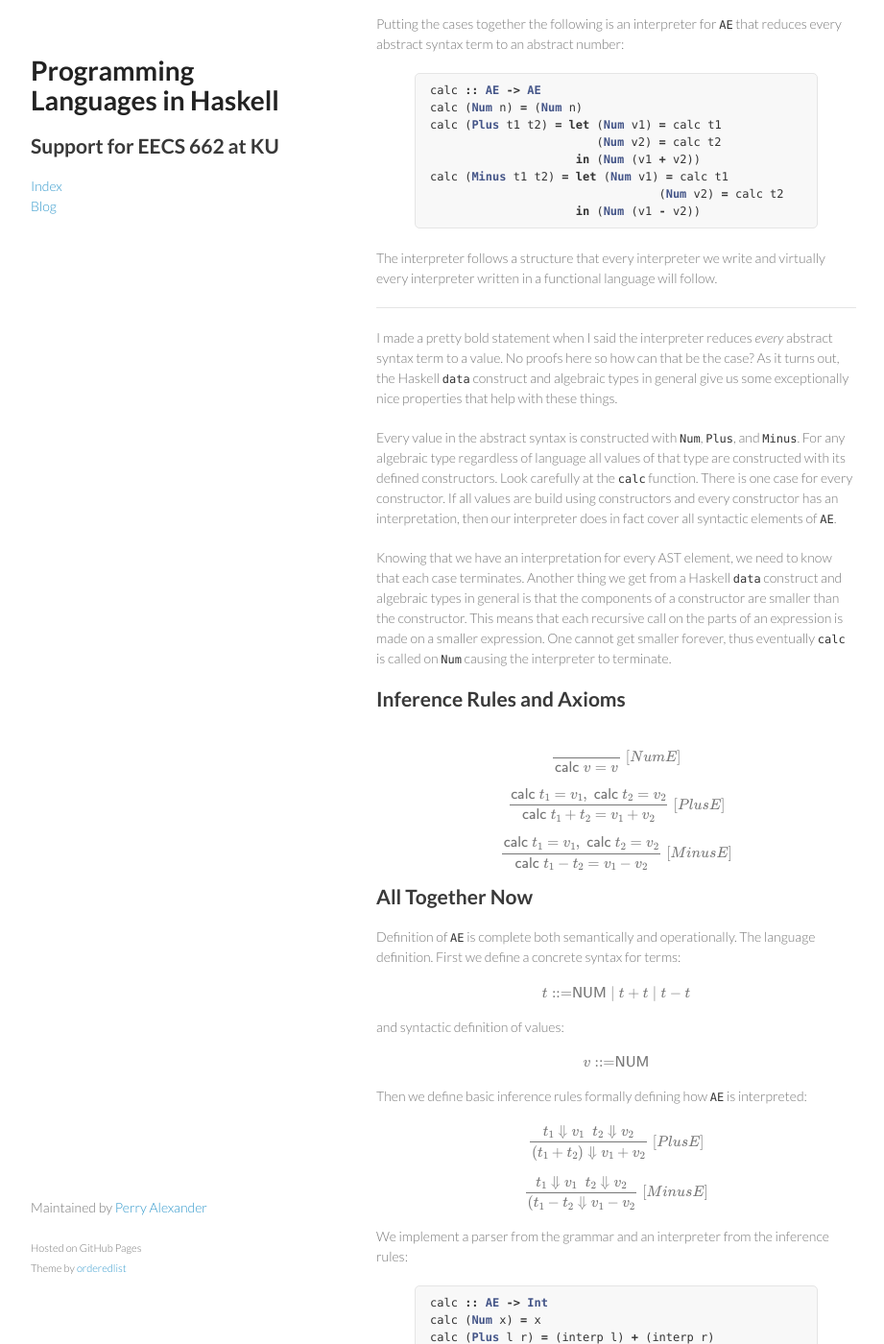
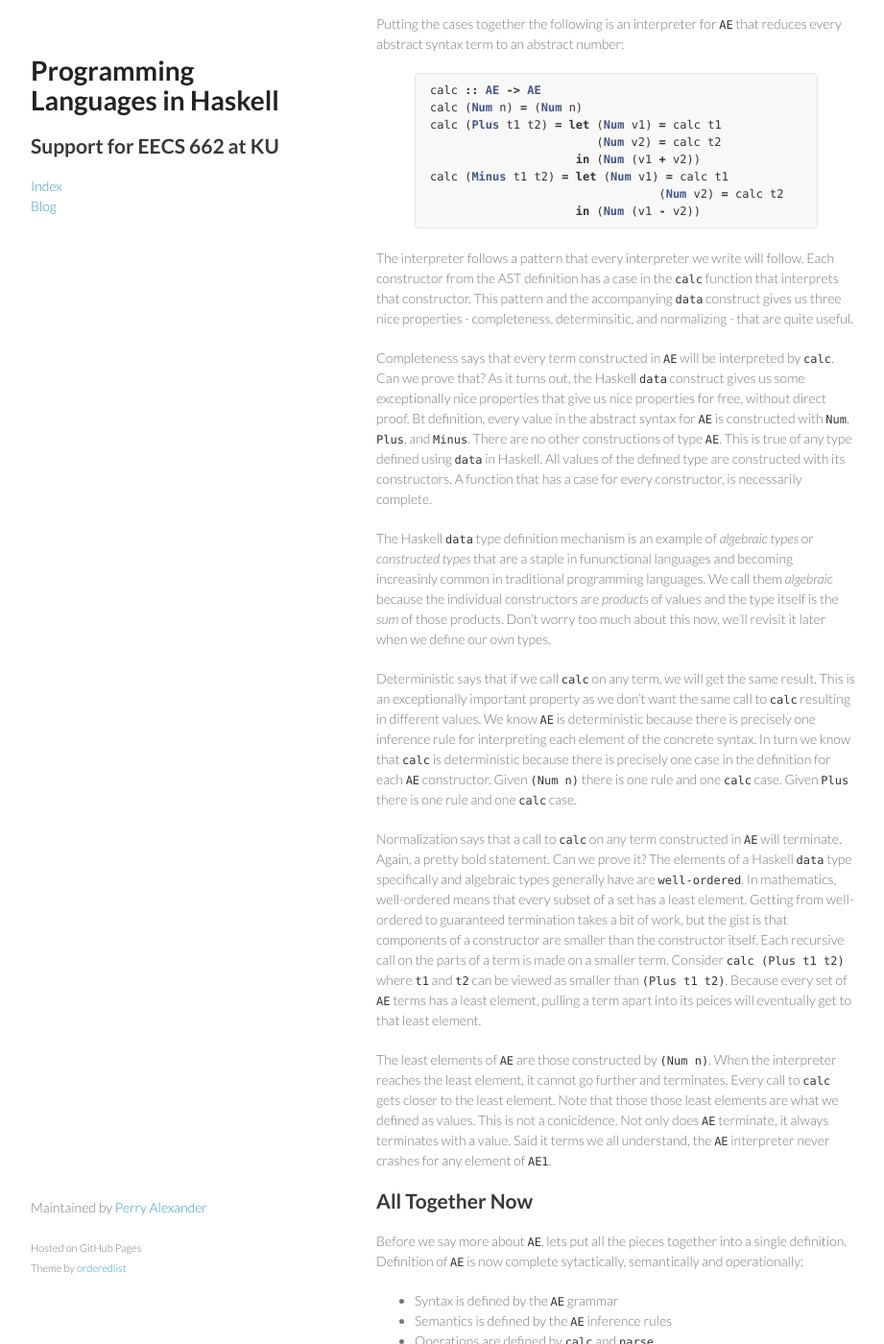
Before and after one commit to ku-sldg/plih, a Jekyll site: the page built from _posts/2016-06-13-SimpleInterpreters.md, in a window 1280 px wide and 1400 px high, scrolled down 7970 px. Shown: the whole window at 96% size, without its empty margins (178-1099 px from the left). Built offline with Jekyll 4.4.1, drawn with Linux system fonts in a browser that asks for light colours; formulas are drawn with MathJax 3; some of the changed text lies outside the part shown.

Commit message:
wrapping up draft 0

```diff
--- a/_posts/2016-06-13-SimpleInterpreters.md
+++ b/_posts/2016-06-13-SimpleInterpreters.md
@@ -302,68 +302,112 @@ calc (Minus t1 t2) = let (Num v1) = calc t1
                      in (Num (v1 - v2))
 {% endhighlight %}
 
-The interpreter follows a structure that every interpreter we write and virtually every interpreter written in a functional language will follow.
+The interpreter follows a pattern that every interpreter we write will follow.  Each constructor from the AST definition has a case in the `calc` function that interprets that constructor.  This pattern and the accompanying `data` construct gives us three nice properties - completeness, determinsitic, and normalizing - that are quite useful.
 
----
+Completeness says that every term constructed in `AE` will be interpreted by `calc`.  Can we prove that? As it turns out, the Haskell `data` construct gives us some exceptionally nice properties that give us nice properties for free, without direct proof. Bt definition, every value in the abstract syntax for `AE` is constructed with `Num`, `Plus`, and `Minus`.  There are no other constructions of type `AE`.   This is true of any type defined using `data` in Haskell.  All values of the defined type are constructed with its constructors.  A function that has a case for every constructor, is necessarily complete.
 
-I made a pretty bold statement when I said the interpreter reduces *every* abstract syntax term to a value.  No proofs here so how can that be the case?  As it turns out, the Haskell `data` construct and algebraic types in general give us some exceptionally nice properties that help with these things.
+The Haskell `data` type definition mechanism is an example of *algebraic types* or *constructed types* that are a staple in fununctional languages and becoming increasinly common in traditional programming languages.  We call them *algebraic* because the individual constructors are *products* of values and the type itself is the *sum* of those products.  Don't worry too much about this now, we'll revisit it later when we define our own types.
 
-Every value in the abstract syntax is constructed with `Num`, `Plus`, and `Minus`.  For any algebraic type regardless of language all values of that type are constructed with its defined constructors.  Look carefully at the `calc` function.  There is one case for every constructor.  If all values are build using constructors and every constructor has an interpretation, then our interpreter does in fact cover all syntactic elements of `AE`.
+Deterministic says that if we call `calc` on any term, we will get the same result.  This is an exceptionally important property as we don't want the same call to `calc` resulting in different values.  We know `AE` is deterministic because there is precisely one inference rule for interpreting each element of the concrete syntax.  In turn we know that `calc` is deterministic because there is precisely one case in the definition for each `AE` constructor.  Given `(Num n)` there is one rule and one `calc` case.  Given `Plus` there is one rule and one `calc` case.
 
-Knowing that we have an interpretation for every AST element, we need to know that each case terminates.  Another thing we get from a Haskell `data` construct and algebraic types in general is that the components of a constructor are smaller than the constructor.  This means that each recursive call on the parts of an expression is made on a smaller expression.  One cannot get smaller forever, thus eventually `calc` is called on `Num` causing the interpreter to terminate.
+Normalization says that a call to `calc` on any term constructed in `AE` will terminate.  Again, a pretty bold statement.  Can we prove it?  The elements of a Haskell `data` type specifically and algebraic types generally have are `well-ordered`.  In mathematics, well-ordered means that every subset of a set has a least element.  Getting from well-ordered to guaranteed termination takes a bit of work, but the gist is that components of a constructor are smaller than the constructor itself.  Each recursive call on the parts of a term is made on a smaller term.  Consider `calc (Plus t1 t2)` where `t1` and `t2` can be viewed as smaller than `(Plus t1 t2)`.  Because every set of `AE` terms has a least element, pulling a term apart into its peices will eventually get to that least element.
 
-## Inference Rules and Axioms
+The least elements of `AE` are those constructed by `(Num n)`.  When the interpreter reaches the least element, it cannot go further and terminates.  Every call to `calc` gets closer to the least element.  Note that those those least elements are what we defined as values.  This is not a conicidence.  Not only does `AE` terminate, it always terminates with a value.  Said it terms we all understand, the `AE` interpreter never crashes for any element of `AE1`.
 
-$$
-\newcommand\calc{\mathsf{calc}\;}
-\newcommand\parse{\mathsf{parse}\;}
-\newcommand\typeof{\mathsf{typeof}\;}
-\newcommand\interp{\mathsf{interp}\;}
-\newcommand\eval{\mathsf{calc}\;}
-$$
+## All Together Now
+
+Before we say more about `AE`, lets put all the pieces together into a single definition.  Definition of `AE` is now complete sytactically, semantically and operationally:
+
+* Syntax is defined by the `AE` grammar
+* Semantics is defined by the `AE` inference rules
+* Operations are defined by `calc` and `parse`.
+
+First we defined a concrete syntax for terms:
+
+$$\begin{align*}
+t ::= & \NUM \mid t + t \mid t - t \\
+\end{align*}$$
+
+and syntactic definition of values:
+
+$$\begin{align*}
+v ::= & \NUM \\
+\end{align*}$$
+
+Then we defined basic inference rules formally defining how `AE` is interpreted:
 
 $$\frac{}{\calc v = v}\; [NumE]$$
 
 $$\frac{\calc t_1 = v_1,\; \calc t_2 = v_2}{\calc t_1 + t_2 = v_1+v_2}\; [PlusE]$$
 
-$$\frac{\calc t_1 = v_1,\; \calc t_2 = v_2}{\calc t_1 - t_2 = v_1-v_2}\; [MinusE]$$
+$$\frac{\calc t_1 = v_1,\; \calc t_2 = v_2}{\calc t_1 + t_2 = v_1-v_2}\; [MinusE]$$
 
-## All Together Now
-
-Definition of `AE` is complete both semantically and operationally.  The language definition.  First we define a concrete syntax for terms:
-
-$$\begin{align*}
-t ::= & \mathsf{NUM} \mid t + t \mid t - t \\
-\end{align*}$$
-
-and syntactic definition of values:
-
-$$\begin{align*}
-v ::= & \mathsf{NUM} \\
-\end{align*}$$
-
-Then we define basic inference rules formally defining how `AE` is interpreted:
-
-$$\frac{t_1 \Downarrow v_1\;\; t_2 \Downarrow v_2}{(t_1 + t_2)\Downarrow v_1+v_2}\; [PlusE]$$
-
-$$\frac{t_1 \Downarrow v_1\;\; t_2 \Downarrow v_2}{(t_1 - t_2\Downarrow v_1-v_2}\; [MinusE]$$
-
-We implement a parser from the grammar and an interpreter from the inference rules:
+We implemented a parser from the grammar and an interpreter from the inference rules:
 
 {% highlight haskell %}
-calc :: AE -> Int
-calc (Num x) = x
-calc (Plus l r) = (interp l) + (interp r)
-calc (Minus l r) = (interp l) - (interp r)
+calc :: AE -> AE
+calc (Num n) = (Num n)
+calc (Plus t1 t2) = let (Num v1) = calc t1
+                        (Num v2) = calc t2
+                     in (Num (v1 + v2))
+calc (Minus t1 t2) = let (Num v1) = calc t1
+		                 (Num v2) = calc t2
+                     in (Num (v1 - v2))
 {% endhighlight %}
 
-Given the parser and interpreter for `AE`, we can now define a language evaluator that puts everything together:
+Given the parser and interpreter for `AE`, we can now define a language evaluator, `eval`, that puts everything together:
 
 {% highlight haskell %}
-eval = calc . parse
+eval :: String -> AE
+eval = calc . parseAE
 {% endhighlight %}
 
 In words, `eval` is the composition of `parse` and `calc`.  This notation says that `parse` will be called first and the output passed to `calc`.  If `parse` throws an error, `eval` will terminate without passing a value to `calc`.
+
+## Discussion
+
+`AE` is a rather silly language that is less powerful than one of those bank calculators you get when you open a checking account.  It adds and subtracts numbers.  However, we need to start somewhere and `AE` is good for that.
+
+### Complete, Deerministic, and Normalizing
+
+We said earlier that `calc` is complete, deterministic and normalizing.  Complete in that any element of `AE` can be interpretted, deterministic in that there is only one way to interpret any element of `AE`, and normalizing in that every interpretation of and `AE` element terminates.
+
+Unfortunately, these nice properties result from `AE` being such a trivial language.  Completeness and deterministic are properties something we will seek to preserve as we add features.  However,  normalizing will prove problematic when we add recursion and looping.  Some programs such as operating systems shouldn't terminate anyway.  Certainly we would like to ensure that no programs written in our languages crash, but that one will unfortunately go away in the next chapter.
+
+### Induction and Extensionality
+
+There is one property of `AE` structures that underlies most of our discussion.  The `AE` abstract syntax specifically and algebraic types generally have both inductive and extensionality principles.  The inductive principle allows us to prove properties over `AE` and the extensionality principle allows us to determine if two `AE` structures are equivalent.  We won't use either principle yet, so let's define them informally for now.
+
+Induction over `AE` says that some property, $p$, is true for all elements of `AE` if we can:
+
+1. Prove $p$ directly for base cases
+2. Prove $p$ for inductive cases by assuming $p$ for the case's pieces
+
+What are the base and inductive cases?  For `AE`, `Num` is the base case while `Plus` and `Minus` are inductive cases.  `Num` is a base case because it is not constructed from other elements of `AE`.  We can see this in the `data` definition. It is also reflected in the definition of `calc` where there is no recursive call for `Num`.  `Plus` and `Minus` both depend on other `AE` constructions in their definition and `calc` cases.  Stated in terms of the `AE` concrete syntax, the induction principle states that $p$ is true for any `AE` term $t$ when:
+
+$$
+\begin{align*}
+\forall & n . p(n) \\
+\forall & t_1 t_2 . p(t_1) -> p(t_2) -> p(t_1 + t_2) \\
+\forall & t_1 t_2 . p(t_1) -> p(t_2) -> p(t_1 - t_2) \\
+\end{align*}
+$$
+
+Extensionality is simpler to state.  Two terms in `AE` are equivalent if they use the same constructor and their parts are equivalent.  For any $t$ and $t'$, $t=t'$ if one of the following cases applies:
+
+$$
+\begin{align*}
+t_1 + t_2 = t_1' + t_2' <-> t_1=t_1' \wedge t_2=t_2'
+t_1 - t_2 = t_1' - t_2' <-> t_1=t_1' \wedge t_2=t_2'
+\end{align*}
+$$
+
+This if no case applies, then the terms are not equal.  So, $t_1+t_2$ will never be equal to $t_1'-t_2'$.
+
+## Exercises
+
+1. Add multiplication and division to `AE`.  Recall that `div` is the Haskell function for integer division.  Do we lose any of our nice properties by doing this?
+2. Rewrite `AE` replacing the `Plus` and `Minus` constructors in the AST with a single constructor `Binop op t1 t2` where `op` is the represented binary operation.  You will need to change the parser to generate `Binop` rather than `Plus` and `Minus`.  Think carefully about what `op` should be.  If you do it right, you should be able to add any operator to `AE` by simply changing the parser.
 
 ## Attic
 
```
Also changed, not shown: other parts of _posts/2016-06-13-SimpleInterpreters.md (+1 -1 lines).
